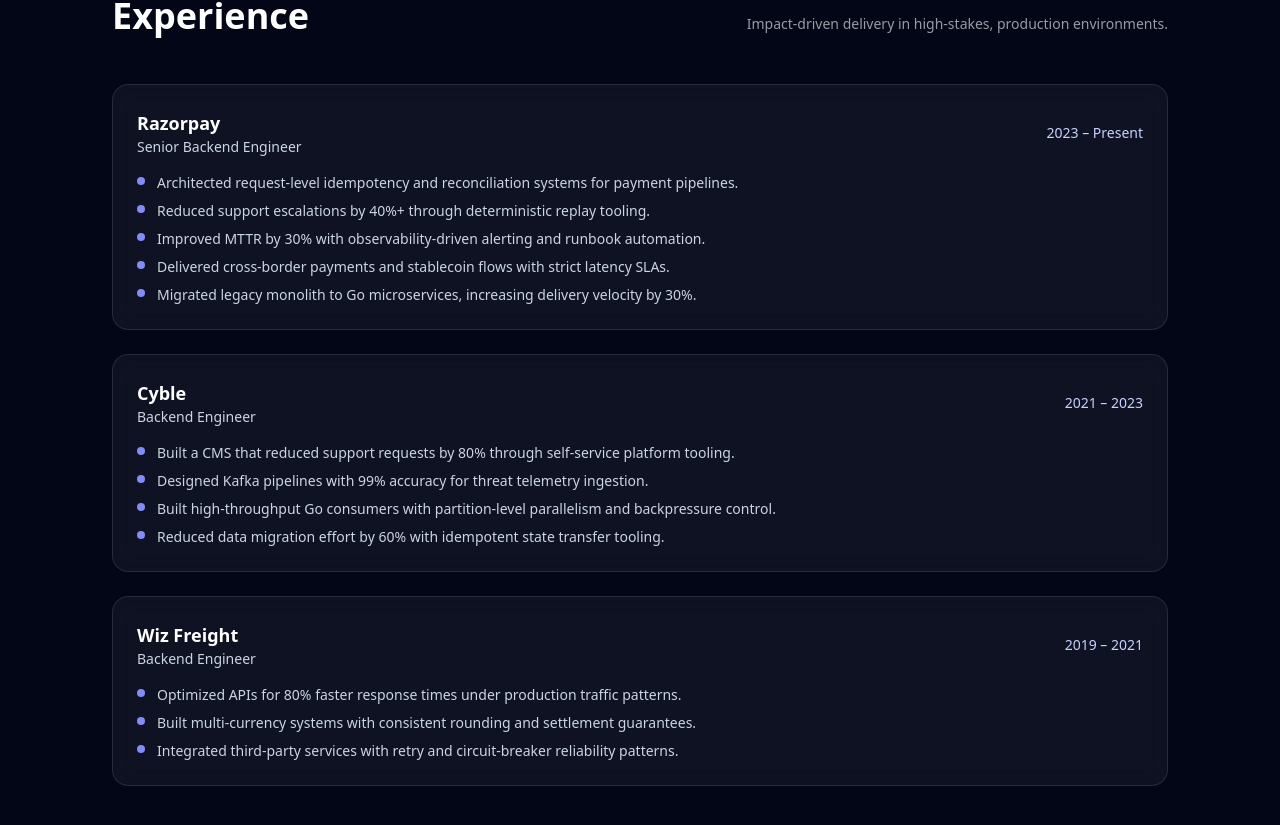
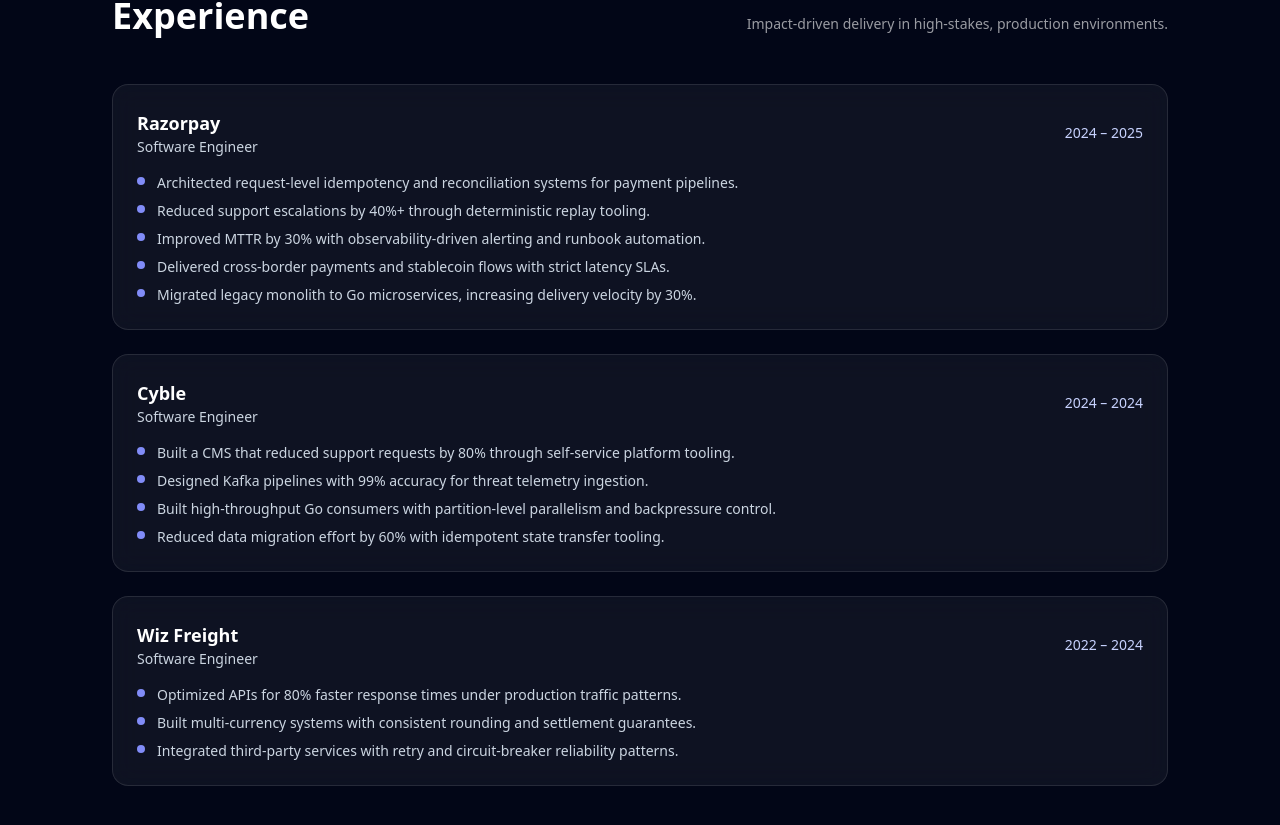
Before and after one commit to Shiva936/portfolio, a React (Vite) app: page / in a window 1280 px wide. Shown: the part 1520-2345 px from the top of the page. Built offline with nearby package versions, Linux system fonts and the light colour scheme.

Commit message:
data: updated experience data

```diff
--- a/src/data/portfolio.js
+++ b/src/data/portfolio.js
@@ -12,8 +12,8 @@
 export const experiences = [
   {
     company: 'Razorpay',
-    role: 'Senior Backend Engineer',
-    period: '2023 – Present',
+    role: 'Software Engineer',
+    period: '2024 – 2025',
     highlights: [
       'Architected request-level idempotency and reconciliation systems for payment pipelines.',
       'Reduced support escalations by 40%+ through deterministic replay tooling.',
@@ -24,8 +24,8 @@
   },
   {
     company: 'Cyble',
-    role: 'Backend Engineer',
-    period: '2021 – 2023',
+    role: 'Software Engineer',
+    period: '2024 – 2024',
     highlights: [
       'Built a CMS that reduced support requests by 80% through self-service platform tooling.',
       'Designed Kafka pipelines with 99% accuracy for threat telemetry ingestion.',
@@ -35,8 +35,8 @@
   },
   {
     company: 'Wiz Freight',
-    role: 'Backend Engineer',
-    period: '2019 – 2021',
+    role: 'Software Engineer',
+    period: '2022 – 2024',
     highlights: [
       'Optimized APIs for 80% faster response times under production traffic patterns.',
       'Built multi-currency systems with consistent rounding and settlement guarantees.',
```
